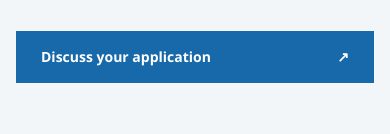
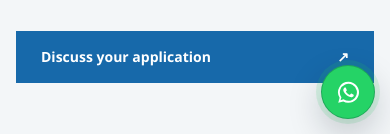
Before and after one commit to WilsonWuH/senfu, a Next.js app: page /about in a window 390 px wide. Shown: the part 710-844 px from the top of the page. Built offline with nearby package versions, Linux system fonts and the light colour scheme; no server answers.

Commit message:
Add floating WhatsApp contact button (#3)

```diff
--- a/src/app/globals.css
+++ b/src/app/globals.css
@@ -26,6 +26,12 @@ img { max-width: 100%; }
 .section { padding: 112px 0; }
 .skip-link { position: fixed; left: 16px; top: -80px; z-index: 200; background: white; padding: 12px 18px; border: 2px solid var(--blue); }
 .skip-link:focus { top: 16px; }
+.whatsapp-float { position: fixed; right: max(22px, env(safe-area-inset-right)); bottom: max(22px, env(safe-area-inset-bottom)); z-index: 90; width: 60px; height: 60px; display: grid; place-items: center; color: white; background: #25d366; border: 1px solid rgba(7,21,37,.22); border-radius: 50%; box-shadow: 0 14px 34px rgba(7,21,37,.22), 0 0 0 5px rgba(37,211,102,.14); transition: transform .2s ease, box-shadow .2s ease, background .2s ease; }
+.whatsapp-float:hover { transform: translateY(-2px) scale(1.06); background: #20bd5a; box-shadow: 0 18px 42px rgba(7,21,37,.28), 0 0 0 6px rgba(37,211,102,.18); }
+.whatsapp-float:focus-visible { outline: 3px solid #f1c84b; outline-offset: 4px; }
+.whatsapp-float svg { width: 32px; height: 32px; fill: currentColor; }
+.whatsapp-float-label { position: absolute; right: calc(100% + 12px); padding: 8px 11px; color: white; background: var(--navy); border: 1px solid rgba(255,255,255,.14); box-shadow: 0 10px 26px rgba(7,21,37,.16); font: 600 11px/1 var(--font-geist-mono), monospace; letter-spacing: .05em; opacity: 0; pointer-events: none; transform: translateX(6px); transition: opacity .2s ease, transform .2s ease; }
+.whatsapp-float:hover .whatsapp-float-label, .whatsapp-float:focus-visible .whatsapp-float-label { opacity: 1; transform: translateX(0); }
 
 .utility-bar { background: var(--navy); color: #bdc9d5; font-size: 11px; letter-spacing: .11em; text-transform: uppercase; }
 .utility-inner { height: 34px; display: flex; align-items: center; justify-content: space-between; }
@@ -425,6 +431,10 @@ img { max-width: 100%; }
 @media (max-width: 760px) {
   .shell { width: min(calc(100% - 32px), var(--shell)); }
   .section { padding: 78px 0; }
+  .whatsapp-float { right: max(15px, env(safe-area-inset-right)); bottom: max(15px, env(safe-area-inset-bottom)); width: 54px; height: 54px; }
+  .whatsapp-float svg { width: 29px; height: 29px; }
+  .whatsapp-float-label { display: none; }
+  .site-footer { padding-bottom: 74px; }
   .utility-proof { display: none; }
   .nav-row { height: 68px; gap: 18px; }
   .brand-logo { width: 132px; }
--- a/src/app/layout.tsx
+++ b/src/app/layout.tsx
@@ -1,6 +1,7 @@
 import type { Metadata, Viewport } from "next";
 import { SiteFooter } from "@/components/site-footer";
 import { SiteHeader } from "@/components/site-header";
+import { WhatsAppFloat } from "@/components/whatsapp-float";
 import { company, siteConfig } from "@/lib/site";
 import "./globals.css";
 
@@ -52,6 +53,7 @@ export default function RootLayout({ children }: Readonly<{ children: React.Reac
         <a className="skip-link" href="#main-content">Skip to content</a>
         <SiteHeader />
         <main id="main-content">{children}</main>
+        <WhatsAppFloat />
         <SiteFooter />
         <script type="application/ld+json" dangerouslySetInnerHTML={{ __html: JSON.stringify(organization).replace(/</g, "\\u003c") }} />
       </body>
--- /dev/null
+++ b/src/components/whatsapp-float.tsx
@@ -0,0 +1,23 @@
+import { company } from "@/lib/site";
+
+const message = "Hello%2C%20I%20am%20interested%20in%20your%20products.%20Please%20send%20me%20more%20details.";
+
+export function WhatsAppFloat() {
+  const href = `https://wa.me/${company.whatsappNumber}?text=${message}`;
+
+  return (
+    <a
+      className="whatsapp-float"
+      href={href}
+      target="_blank"
+      rel="noopener noreferrer"
+      aria-label="Contact SENFU on WhatsApp"
+      title="Contact SENFU on WhatsApp"
+    >
+      <span className="whatsapp-float-label" aria-hidden="true">WhatsApp</span>
+      <svg viewBox="0 0 32 32" aria-hidden="true" focusable="false">
+        <path d="M16 4.2A11.55 11.55 0 0 0 6.2 21.86L4.7 27.3l5.58-1.46A11.58 11.58 0 1 0 16 4.2Zm0 20.98c-1.78 0-3.52-.48-5.04-1.39l-.36-.21-3.31.87.89-3.22-.23-.37A9.41 9.41 0 1 1 16 25.18Zm5.16-7.04c-.28-.14-1.67-.82-1.93-.92-.26-.09-.45-.14-.64.14-.19.28-.73.92-.9 1.11-.16.19-.33.21-.61.07-.28-.14-1.19-.44-2.26-1.4a8.48 8.48 0 0 1-1.57-1.95c-.16-.28-.02-.43.12-.57.13-.13.28-.33.42-.49.14-.16.19-.28.28-.47.09-.19.05-.35-.02-.49-.07-.14-.64-1.55-.88-2.12-.23-.56-.47-.48-.64-.49h-.54c-.19 0-.49.07-.75.35-.26.28-.99.97-.99 2.36s1.02 2.74 1.16 2.93c.14.19 2 3.05 4.85 4.28.68.29 1.21.47 1.62.6.68.22 1.3.19 1.79.12.55-.08 1.67-.68 1.91-1.34.23-.66.23-1.22.16-1.34-.07-.12-.26-.19-.54-.33Z" />
+      </svg>
+    </a>
+  );
+}
--- a/src/lib/site.ts
+++ b/src/lib/site.ts
@@ -11,6 +11,7 @@ export const company = {
   address: "深圳市福田区深南中路3037号南光捷佳大厦2521",
   phone: "150 1385 6255",
   phoneHref: "tel:+8615013856255",
+  whatsappNumber: "8615013856255",
   hours: "Monday–Friday, 09:00–18:00 (China Standard Time, UTC+8)",
   icp: "粤ICP备20045095号",
 };
```
